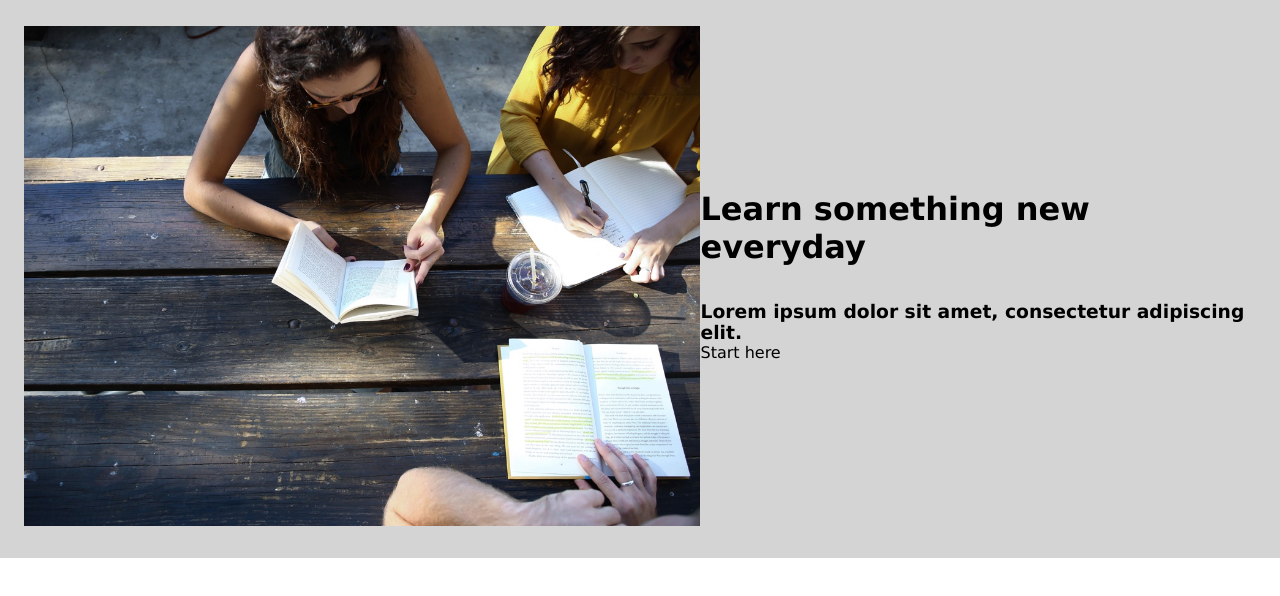
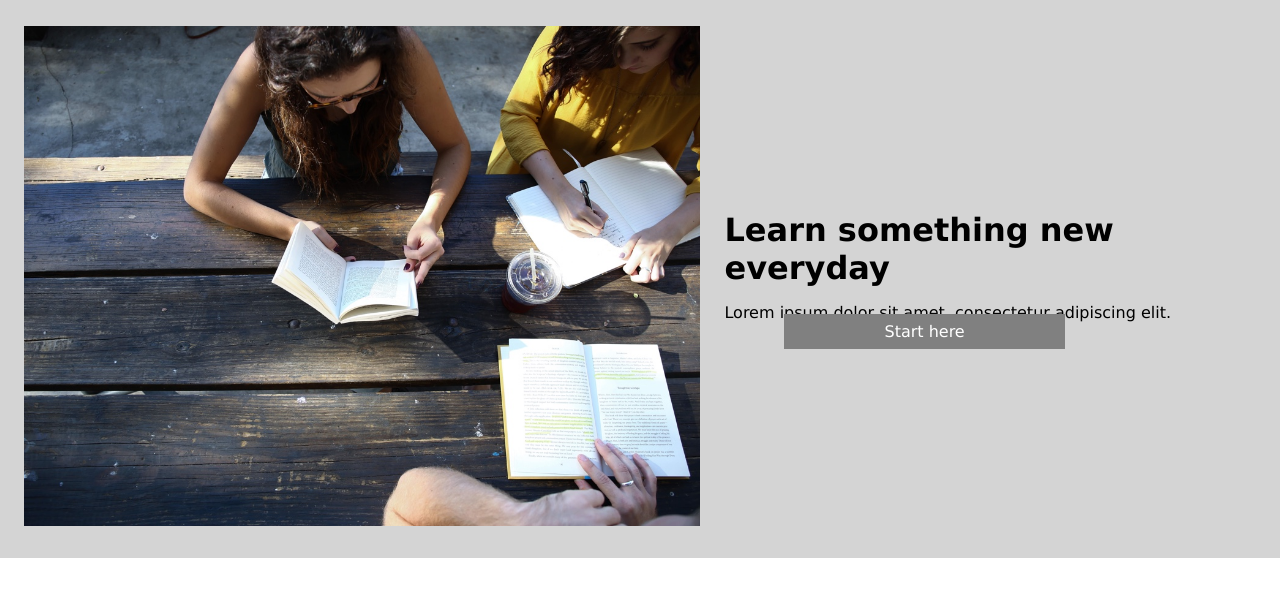
Before and after one commit to johng2023/Colmar-Academy, a plain HTML site: page index.html in a window 1280 px wide. Shown: the part 70-666 px from the top of the page. Drawn offline with Linux system fonts and the light colour scheme.

Commit message:
8th commit

```diff
--- a/index.html
+++ b/index.html
@@ -28,9 +28,9 @@
     <div class ="content">
         <img src="resources/Visual Content/banner.jpg" alt="Banner">
              <div class="content-info">
-                <h2>Learn something new everyday</h2><br>
-                <h3>Lorem ipsum dolor sit amet, consectetur adipiscing elit.</h3>
-                <p>Start here</p>
+                <h2>Learn something new everyday</h2>
+                <p>Lorem ipsum dolor sit amet, consectetur adipiscing elit.<p>
+                <a class ="button" href="#">Start here</a>
              </div>
     </div>
 </body>
--- a/resources/index.css
+++ b/resources/index.css
@@ -50,5 +50,13 @@ header li{
     width: auto;
 }
 .content-info{
-justify-content: space-around;
+    display: block;
+    block-size: auto 200px;
+    padding:24px;
 }
+.content-info a{
+    margin: 60px;
+    color: white;
+    background-color: grey;
+    padding: 8px 100px;
+}
```
